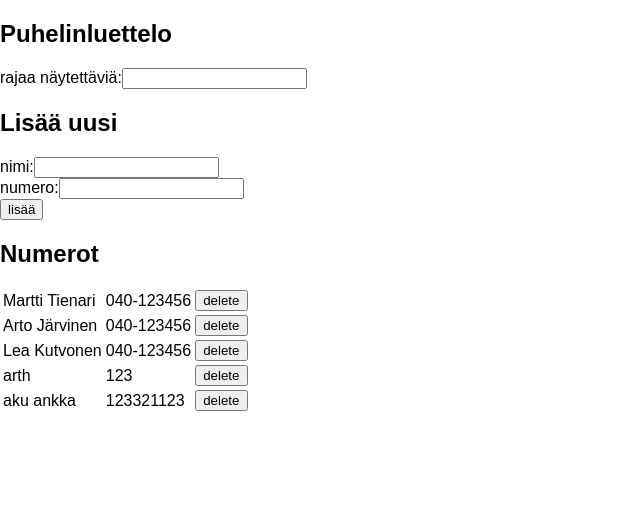
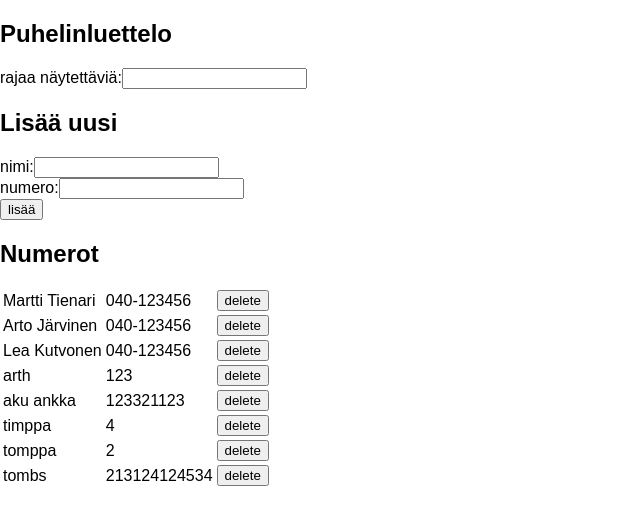
Before and after one commit to c4h8/fso2018, a React (Create React App) app in the folder round2/puhelinluettelo/: page / in a window 1280 px wide. Shown: the top 524 px of the page, without its empty margins (0-640 px from the left). Built offline with nearby package versions, Linux system fonts and the light colour scheme; data requests are answered from the project's data file.

Commit message:
complete assignments 2.17 & 2.18

```diff
--- a/round2/puhelinluettelo/db.json
+++ b/round2/puhelinluettelo/db.json
@@ -24,6 +24,21 @@
       "name": "aku ankka",
       "number": "123321123",
       "id": 7
+    },
+    {
+      "name": "timppa",
+      "number": "4",
+      "id": 8
+    },
+    {
+      "name": "tomppa",
+      "number": "2",
+      "id": 9
+    },
+    {
+      "name": "tombs",
+      "number": "213124124534",
+      "id": 12
     }
   ]
 }
--- a/round2/puhelinluettelo/src/App.js
+++ b/round2/puhelinluettelo/src/App.js
@@ -62,6 +62,21 @@ const Person = ({id, name, number, that}) => (
   </tr>
 );
 
+const NotificationContainer = ({payload, style={}}) => {
+  const defaultStyle = {
+    padding: '5px 20px 5px 20px',
+    backgroundColor: 'rgb(200,255,200)'
+  };
+
+  if(payload === '') return([]);
+
+  return (
+    <div style={{...defaultStyle, ...style}}>
+      {payload}
+    </div>
+  );
+};
+
 
 class App extends React.Component {
   constructor(props) {
@@ -69,7 +84,9 @@ class App extends React.Component {
     this.state = {
       newName: '',
       newNumber: '',
-      filter: ''
+      filter: '',
+      error: '',
+      errorStyle: ''
     }
   }
 
@@ -79,6 +96,11 @@ class App extends React.Component {
       this.setState({persons: res.data});
     })
   }
+
+  setNotification = (payload, style={}) => () => {
+    this.setState({error: payload, errorStyle: style});
+    setTimeout(() => this.setState({error: '', errorStyle: {}}), 5000);
+  };
 
   addData = (e) => {
     e.preventDefault();
@@ -99,6 +121,7 @@ class App extends React.Component {
           newName: '',
           newNumber: ''
         });
+        this.setNotification(`lisättiin henkilö ${newPerson.name}`)()
       });
     } else {
       const confirm = window.confirm('Henkilö on jo luettelossa. Päivitetäänkö tiedot?');
@@ -110,6 +133,7 @@ class App extends React.Component {
             newName: '',
             newNumber: ''
           });
+          this.setNotification(`päivitettiin henkilö ${newPerson.name}`)()
         })
       }
     }
@@ -121,6 +145,7 @@ class App extends React.Component {
       this.setState({
         persons: this.state.persons.filter(p => p.id !== id)
       });
+      this.setNotification(`poistettiin henkilö`, {backgroundColor: 'rgb(255, 200, 200)'})()
     })
   }
 
@@ -135,6 +160,7 @@ class App extends React.Component {
     return (
       <div>
         <h2>Puhelinluettelo</h2>
+        <NotificationContainer payload={this.state.error} style={this.state.errorStyle} />
         <SetFilter that={this} />
         <AddPersonForm that={this} />
         <PersonContainer {...this.state} that={this}/>
```
